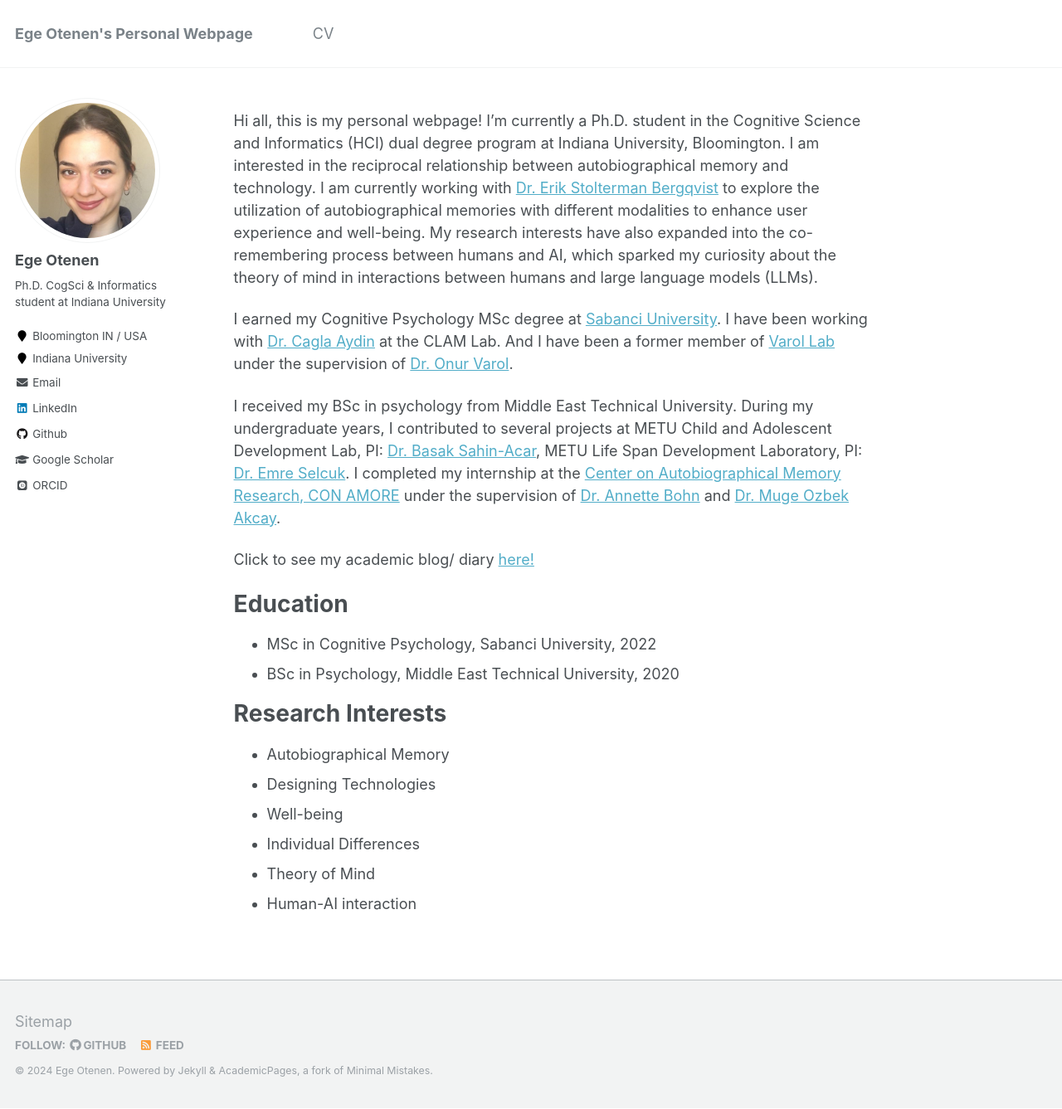
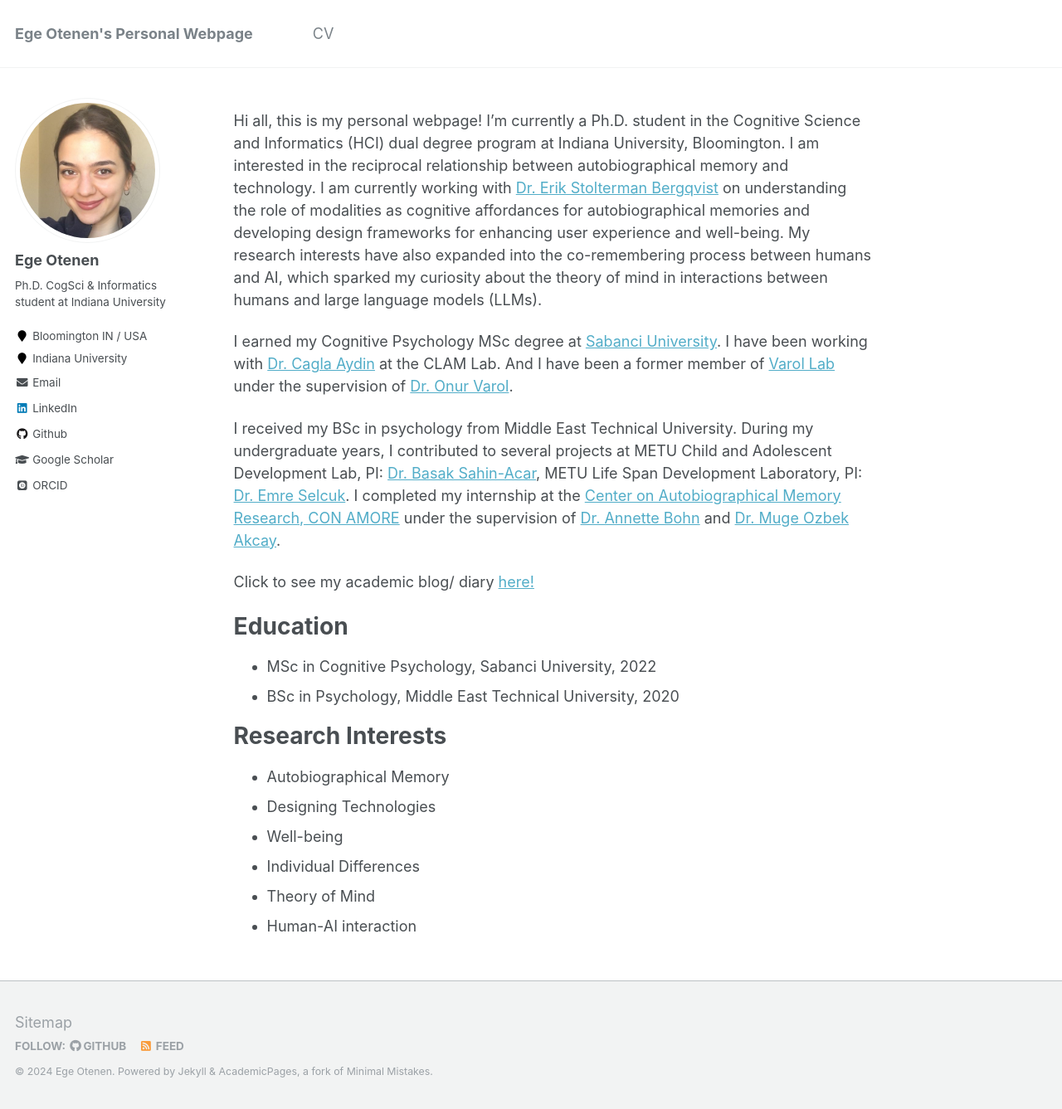
Before and after one commit to egeotenen/egeotenen.github.io, a Jekyll site: the page built from _pages/about.md, in a window 1280 px wide and 1337 px high. Shown: the whole window at 83% size. Built offline with Jekyll 4.4.1, drawn with Linux system fonts in a browser that asks for light colours; some web fonts are replaced.

Commit message:
edit bio

```diff
--- a/_pages/about.md
+++ b/_pages/about.md
@@ -8,7 +8,7 @@ redirect_from:
   - /about.html
 ---
 
-Hi all, this is my personal webpage! I'm currently a Ph.D. student in the Cognitive Science and Informatics (HCI) dual degree program at Indiana University, Bloomington. I am interested in the reciprocal relationship between autobiographical memory and technology. I am currently working with [Dr. Erik Stolterman Bergqvist](https://www.stoltermanbergqvist.com) to explore the utilization of autobiographical memories with different modalities to enhance user experience and well-being. My research interests have also expanded into the co-remembering process between humans and AI, which sparked my curiosity about the theory of mind in interactions between humans and large language models (LLMs).
+Hi all, this is my personal webpage! I'm currently a Ph.D. student in the Cognitive Science and Informatics (HCI) dual degree program at Indiana University, Bloomington. I am interested in the reciprocal relationship between autobiographical memory and technology. I am currently working with [Dr. Erik Stolterman Bergqvist](https://www.stoltermanbergqvist.com) on understanding the role of modalities as cognitive affordances for autobiographical memories and developing design frameworks for enhancing user experience and well-being. My research interests have also expanded into the co-remembering process between humans and AI, which sparked my curiosity about the theory of mind in interactions between humans and large language models (LLMs).
 
 I earned my Cognitive Psychology MSc degree at [Sabanci University](https://www.sabanciuniv.edu/). I have been working with [Dr. Cagla Aydin](https://fass.sabanciuniv.edu/en/faculty-members/detail/1980) at the CLAM Lab. And I have been a former member of [Varol Lab](https://varollab.com/) under the supervision of [Dr. Onur Varol](https://www.onurvarol.com/).
 
```
Also changed, not shown: 1 other file.
